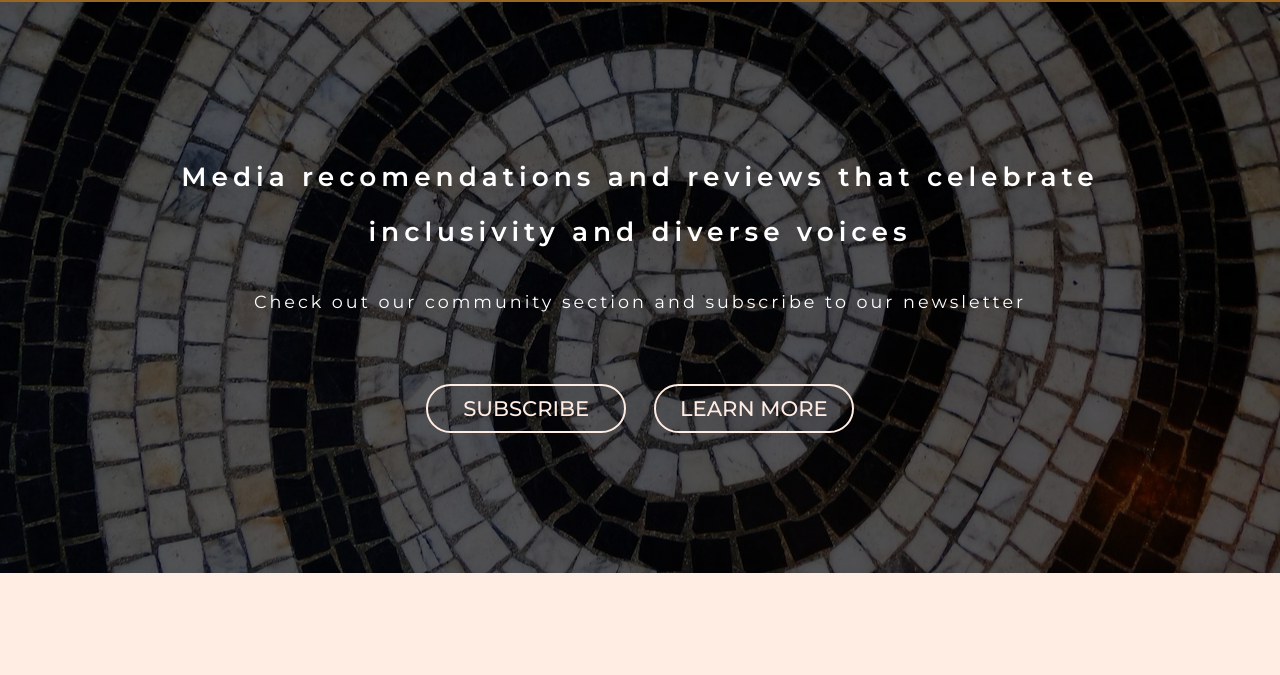
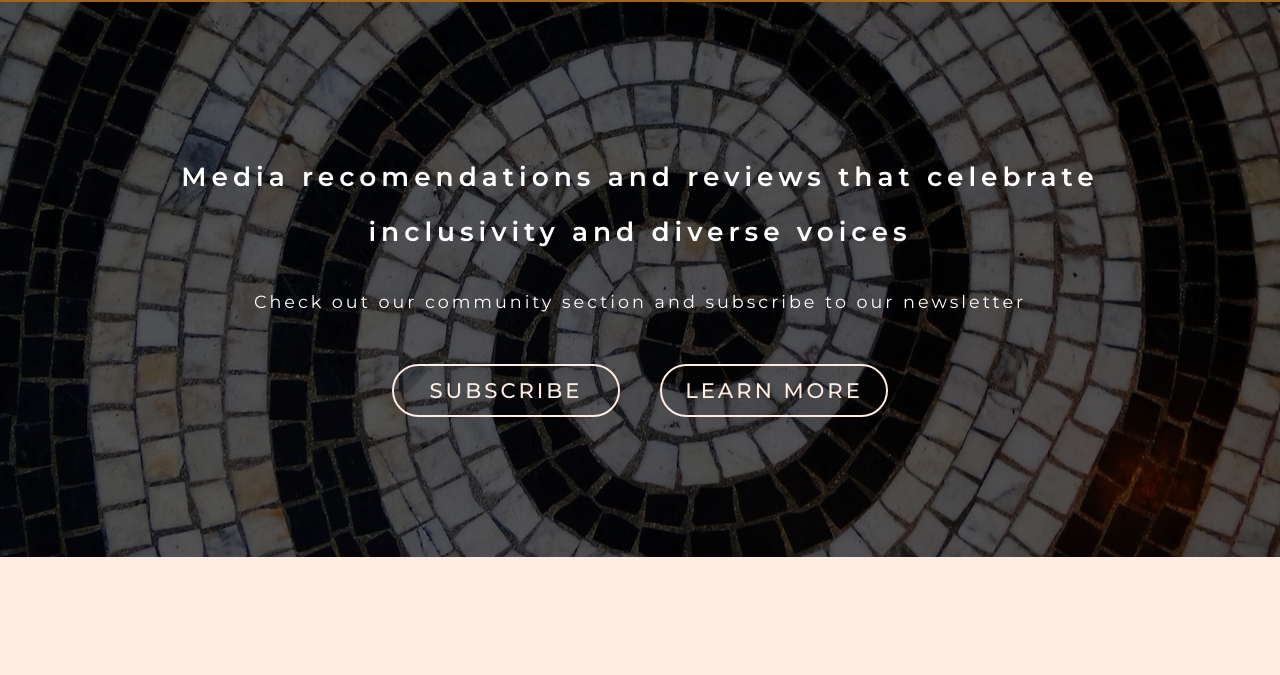
Before and after one commit to FernVR/mosaic, a plain HTML site: page index.html in a window 1280 px wide. Shown: the part 86-761 px from the top of the page. Drawn offline with Linux system fonts and the light colour scheme.

Commit message:
got rid of button elements and relaced with just a tag with class 'button' added alt attributes to footer logo

```diff
--- a/assets/css/style.css
+++ b/assets/css/style.css
@@ -110,11 +110,16 @@ main {
 
 /* Button */
 
-button {
+.banner-buttons {
+    display: grid;
+    justify-content: center;
+}
+
+.button {
     width: 200px;
-    padding: 12px 0;
+    padding: 12px;
     text-align: center;
-    margin: 20px 5px;
+    margin: 20px;
     border-radius: 2rem;
     border: 2px solid #FFECE3;
     background: transparent;
@@ -125,18 +130,20 @@ button {
     font-size: larger;
     font-weight: 500;
     text-transform: uppercase;
+    text-decoration: none;
 }
 
-button>a {
+.button>a {
     text-decoration: none;
     color: #FFECE3;
 }
 
-button:hover {
+.button:hover {
     border: 2px solid #f6ad93;
+    color: #f6ad93;
 }
 
-button a:hover {
+.button a:hover {
     color: #f6ad93;
 }
 
@@ -757,6 +764,12 @@ input[type=reset]:hover {
 
     .banner {
         padding: 15px 70px;
+    }
+
+    .banner-buttons {
+        display: flex;
+        justify-content: center;
+        margin: 20px 0;
     }
 
     /* Creator Section */
--- a/index.html
+++ b/index.html
@@ -55,8 +55,10 @@
             </p>
 
             <!-- Button -->
-            <button type="button"><a href="community.html#form-banner" aria-label="Subscribe">Subscribe</a></button>
-            <button type="button"><a href="#creator-section" aria-label="learn more">Learn More</a></button>
+            <div class="banner-buttons">
+                <a href="community.html#form-banner" aria-label="Subscribe" class="button">Subscribe</a>
+                <a href="#creator-section" aria-label="learn more" class="button">Learn More</a>
+            </div>
         </section>
 
         <!-- Creator Section -->
@@ -91,7 +93,8 @@
 
         <!-- Quote -->
         <section id="quote">
-            <h2>“Creativity doesn't wait for that perfect moment. It fashions its own perfect moments out of ordinary ones.”</h2>
+            <h2>“Creativity doesn't wait for that perfect moment. It fashions its own perfect moments out of ordinary
+                ones.”</h2>
             <p><a href="community.html#form-banner">Subscribe</a> to our monthly newsletter today if you want to connect
                 with our
                 coeterie, discover new favourites and participate in events happening around you.<br>
@@ -115,11 +118,11 @@
         </ul>
 
         <div id="footer-contact">
-        <p>We always want to hear from you</p>
-        <p> email: mosaicmedia@gmail.com</p>
+            <p>We always want to hear from you</p>
+            <p> email: mosaicmedia@gmail.com</p>
         </div>
 
-        <div id="logo-footer"><img src="./assets/images/logo-footer.jpg"></div>
+        <div id="logo-footer"><img src="./assets/images/logo-footer.jpg" alt="mosaic logo, love-heart shaped mosaic"></div>
 
     </footer>
 
```
Also changed, not shown: community.html (+1 -1 lines), media.html (+1 -1 lines).
